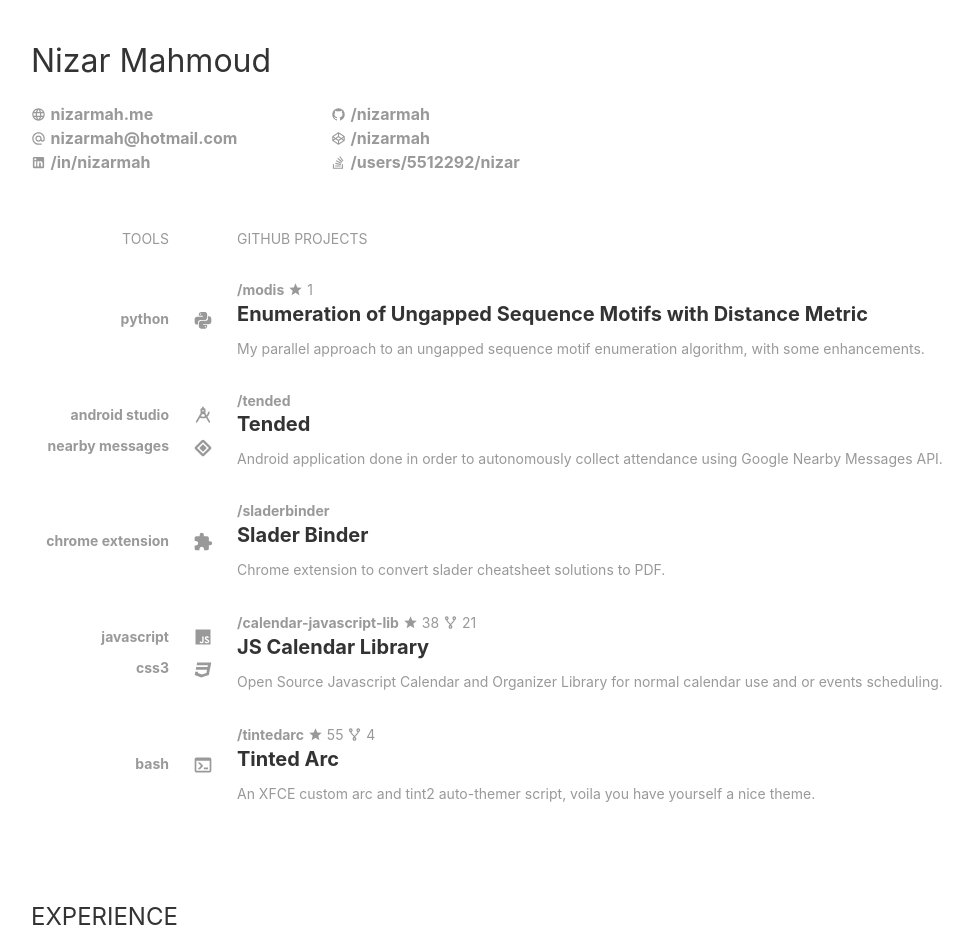
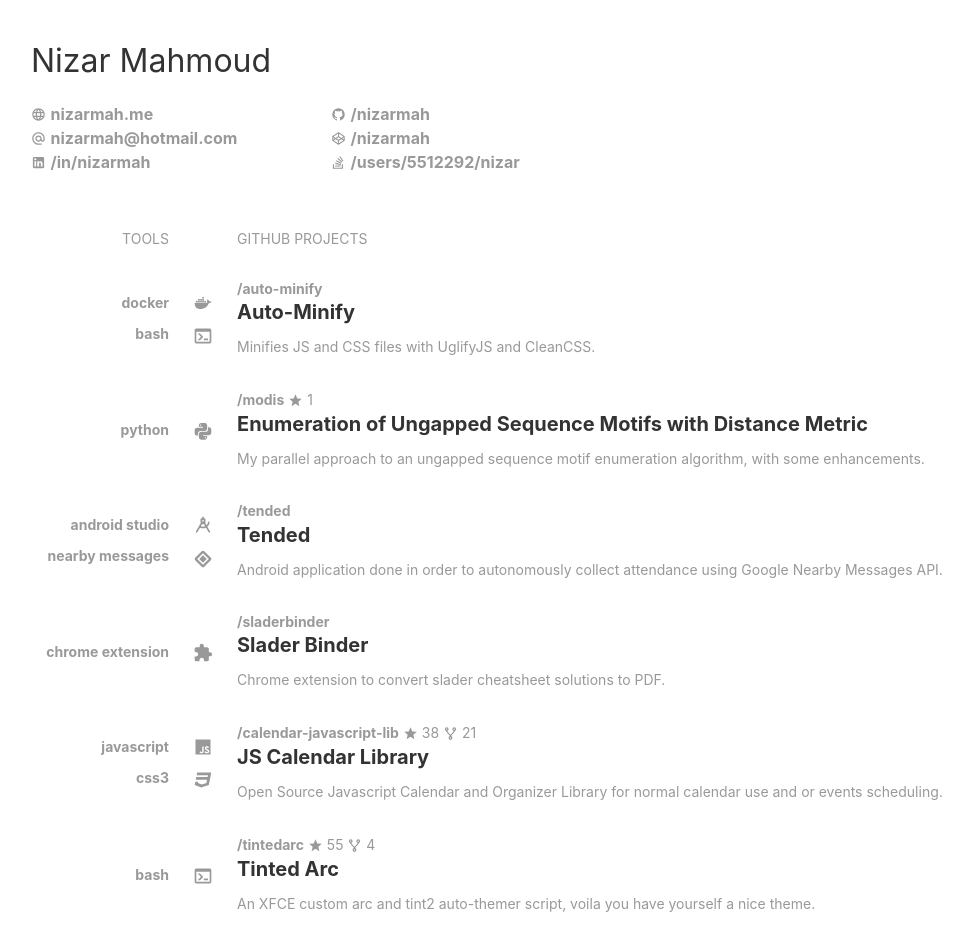
Before and after one commit to nizarmah/resume, a plain HTML site: page index.html in a window 1280 px wide. Shown: the top 936 px of the page, without its empty margins (49-1022 px from the left). Drawn offline with nearby package versions, Linux system fonts and the light colour scheme.

Commit message:
Added New Project : Auto-Minify

```diff
--- a/index.html
+++ b/index.html
@@ -79,6 +79,27 @@
 							</tr>
 						</thead>
 						<tbody>
+							<tr>
+								<td class="uk-text-middle">
+									<ul class="uk-list uk-text-right uk-text-muted uk-text-bold uk-text-small uk-text-right">
+										<li>docker</li>
+										<li>bash</li>
+									</ul>
+								</td>
+								<td class="uk-text-middle uk-text-center">
+									<ul class="uk-list">
+										<li><span class="uk-icon uk-icon-image" style="margin-top: 3px; background-image: url(icon/docker.svg) !important;"></span></li>
+										<li><span class="uk-icon uk-icon-image" style="margin-top: 3px; background-image: url(icon/language-bash.svg) !important;"></span></li>
+									</ul>
+								</td>
+								<td>
+									<div class="uk-h6 uk-text-muted uk-margin-remove-bottom">
+										<span class="uk-text-middle"><a href="https://github.com/nizarmah/auto-minify" class="uk-link-reset"><strong>/auto-minify</strong></a></span>
+									</div>
+									<span class="uk-h4 uk-text-emphasis"><strong>Auto-Minify</strong></span>
+									<p class="uk-margin-small-top uk-text-small uk-text-muted">Minifies JS and CSS files with UglifyJS and CleanCSS.</p>
+								</td>
+							</tr>
 							<tr>
 								<td class="uk-text-middle">
 									<ul class="uk-list uk-text-right uk-text-muted uk-text-bold uk-text-small uk-text-right">
```
Also changed, not shown: icon/docker.svg (added).
